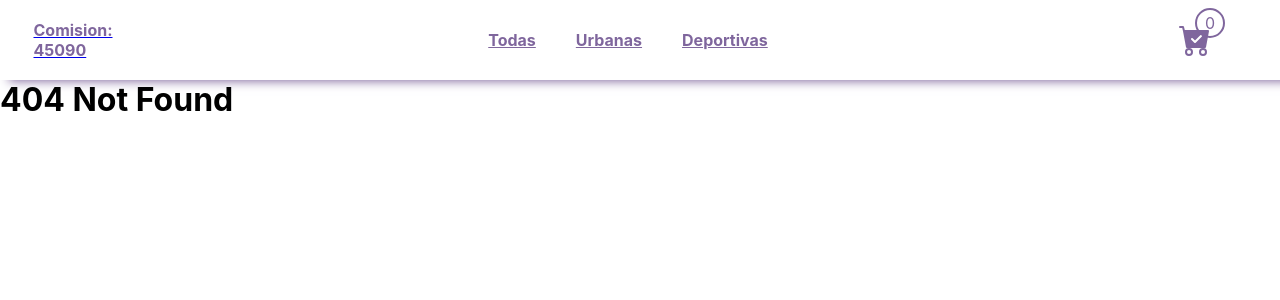
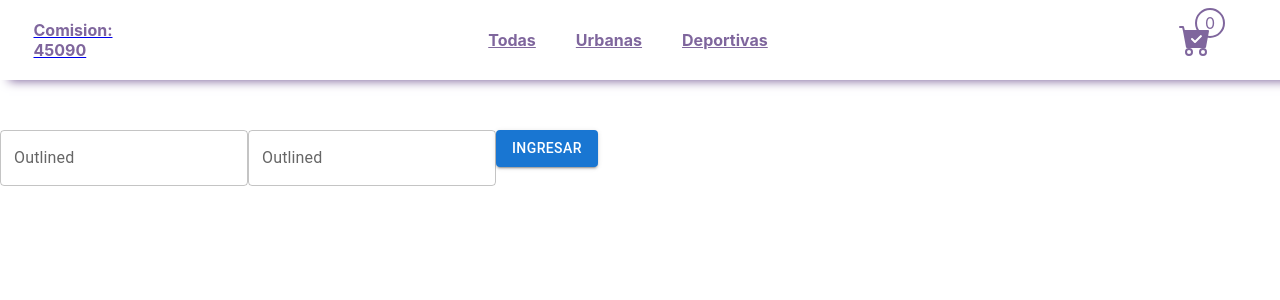
Before and after one commit to jorgeduje/coder-45090, a React (Create React App) app: page /login in a window 1280 px wide. Before the commit this address had no page. Shown: the top 300 px of the page. Built offline with nearby package versions, Linux system fonts and the light colour scheme.

Commit message:
formularios y validaciones

```diff
--- a/src/App.js
+++ b/src/App.js
@@ -5,6 +5,7 @@ import ItemDetailContainer from "./components/ItemDetailContainer/ItemDetailCont
 import ItemListContainer from "./components/ItemListContainer/ItemListContainer";
 import Cart from "./components/Cart/Cart";
 import CartContextProvider from "./context/CartContext";
+import Login from "./components/Login/Login";
 
 
 function App() {
@@ -30,6 +31,7 @@ function App() {
         <Route path="/itemDetail/:id" element={ <ItemDetailContainer /> } />
 
         <Route path="/cart" element={ <Cart /> } />
+        <Route path="/login" element={ <Login />} />
 
         <Route path="*" element={ <h1>404 Not Found</h1> } />
 
--- /dev/null
+++ b/src/components/Login/Login.jsx
@@ -0,0 +1,63 @@
+import React, { useState } from "react";
+import { Button, TextField } from "@mui/material";
+import { useFormik } from "formik";
+
+import * as Yup from "yup";
+
+const Login = () => {
+
+
+
+
+  const { handleSubmit, values, handleChange, errors } = useFormik({
+    initialValues: {
+      email: "",
+      password: "",
+    },
+    onSubmit: (data) => {
+      console.log(data);
+    },
+    validationSchema: Yup.object().shape({
+      email: Yup.string()
+        .email("Esto no me parece que sea un email")
+        .required("Este campo es requerido")
+        .min(5, "El minimo es de 5 caracteres")
+        .max(15, "El email es muyyyyyy largo"),
+      password: Yup.string()
+        .required("Este campo es requerido")
+        .min(5, "El minimo es de 5 caracteres")
+        .max(15, "la contraseña es muy larga"),
+    }),
+    validateOnChange: false,
+  });
+
+  return (
+    <div style={{ marginTop: "50px" }}>
+      <form action="" onSubmit={handleSubmit}>
+        <TextField
+          label="Outlined"
+          variant="outlined"
+          value={values.email}
+          name="email"
+          onChange={handleChange}
+          error={errors.email ? true : false}
+          helperText={errors.email}
+        />
+        <TextField
+          label="Outlined"
+          variant="outlined"
+          value={values.password}
+          name="password"
+          onChange={handleChange}
+          error={errors.password ? true : false}
+          helperText={errors.password}
+        />
+        <Button variant="contained" type="submit">
+          Ingresar
+        </Button>
+      </form>
+    </div>
+  );
+};
+
+export default Login;
```
